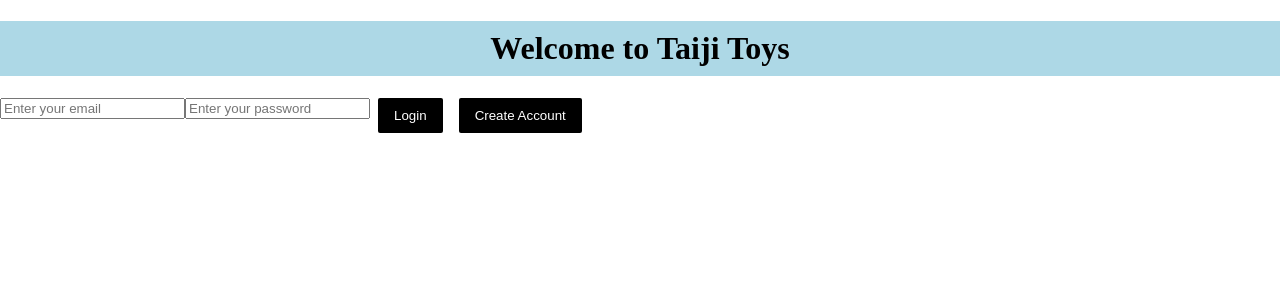
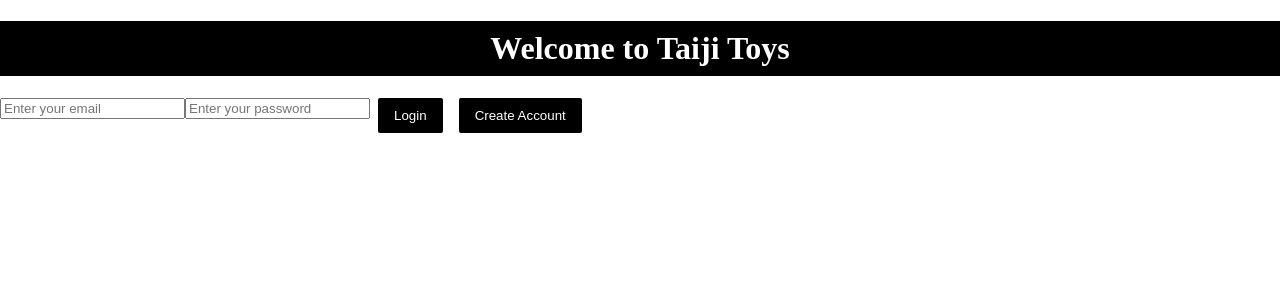
Before and after one commit to wesleymmk/TaijiToyWebsiteScratch, a PHP site: page /generate/ in a window 1280 px wide. Shown: the top 300 px of the page. Run offline with PHP 8.4, Linux system fonts and the light colour scheme; some web fonts are replaced.

Commit message:
Update index.css

```diff
--- a/Styles/index.css
+++ b/Styles/index.css
@@ -8,9 +8,10 @@
   align-items: center;
   text-align: center;
   display: flex;
-  background-color: lightblue;
+  background-color: black;
   font-family: 'Chinese Rocks Rg', sana-serif;
   justify-content: center;
+  color: white;
 }
 
 .LoginButton{
```
